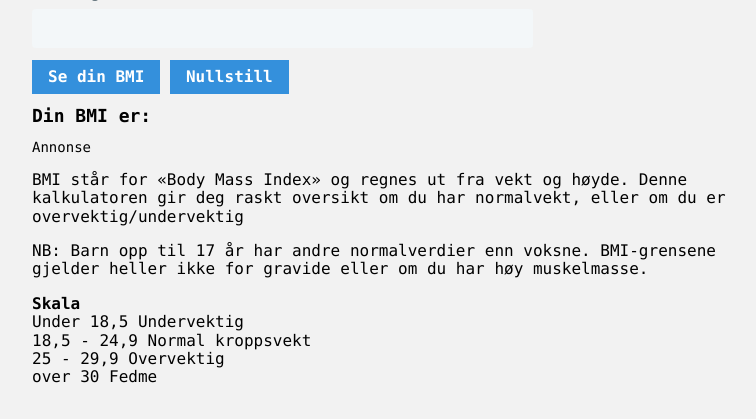
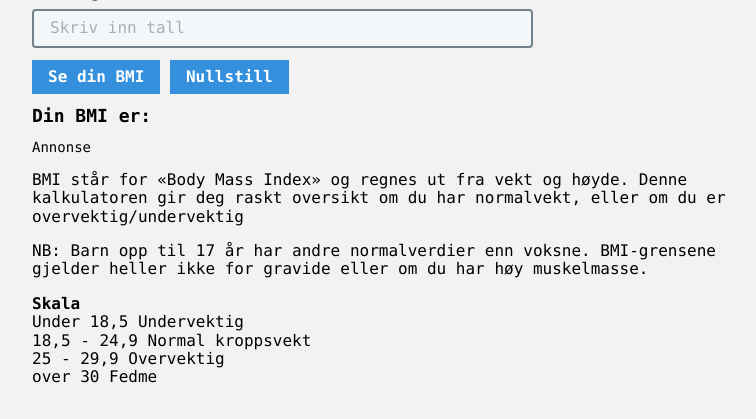
Before and after one commit to ekrist1/kalk, a Laravel app: page /calc/bmi in a window 1280 px wide. Shown: the part 194-613 px from the top of the page, without its empty margins (232-988 px from the left). Run offline with Laravel 8, Linux system fonts and the light colour scheme.

Commit message:
Improved input fields

```diff
--- a/resources/assets/js/components/CalcBMI.vue
+++ b/resources/assets/js/components/CalcBMI.vue
@@ -11,14 +11,14 @@
                         <label class="block text-grey-darker text-sm font-bold mb-2" for="Height">
                             Høyde (cm)
                         </label>
-                        <input class="bg-grey-lighter appearance-none border-2 border-grey-lighter hover:border-purple rounded w-full py-2 px-4 text-grey-darker" id="høyde" name="høyde" type="text" v-model="Height" v-validate="'required|min_value:140|max_value:230|digits:3'">
+                        <input class="bg-grey-lighter appearance-none border-2 border-grey-dark hover:border-purple rounded w-full py-2 px-4 text-grey-darker" id="høyde" name="høyde" type="text" v-model="Height" v-validate="'required|min_value:140|max_value:230|digits:3'" placeholder="Skriv inn tall">
                         <span v-show="errors.has('høyde')" class="text-red-dark text-sm">{{ errors.first('høyde') }}</span>
                     </div>
                     <div class="md:w-2/3 mt-4">
                         <label class="block text-grey-darker text-sm font-bold mb-2" for="Weight">
                         Vekt (kg)
                         </label>
-                        <input class="bg-grey-lighter appearance-none border-2 border-grey-lighter hover:border-purple rounded w-full py-2 px-4 text-grey-darker" id="vekt" name="vekt" type="text" v-model="Weight" v-validate="'required|min_value:20|max_value:250'">
+                        <input class="bg-grey-lighter appearance-none border-2 border-grey-dark hover:border-purple rounded w-full py-2 px-4 text-grey-darker" id="vekt" name="vekt" type="text" v-model="Weight" v-validate="'required|min_value:20|max_value:250'" placeholder="Skriv inn tall">
                         <span v-show="errors.has('vekt')" class="text-red-dark text-sm">{{ errors.first('vekt') }}</span>
                     </div>
                     <div class="mt-3">
--- a/resources/assets/js/components/CalcPaint.vue
+++ b/resources/assets/js/components/CalcPaint.vue
@@ -11,7 +11,7 @@
                 <label class="block text-grey-darker text-sm font-bold mb-2" for="Size">
                     Hvor mange kvadratmeter (m²) er rommet du skal male?
                 </label>
-                <input class="bg-grey-lighter appearance-none border-2 border-grey-lighter hover:border-purple rounded w-full py-2 px-4 text-grey-darker" id="størrelse" name="størrelse" type="text" v-model="Size" v-validate="'required|min_value:1|max_value:999'">
+                <input class="bg-grey-lighter appearance-none border-2 border-grey-dark hover:border-purple rounded w-full py-2 px-4 text-grey-darker" id="størrelse" name="størrelse" type="text" v-model="Size" v-validate="'required|min_value:1|max_value:999'" placeholder="Skriv inn tall">
                 <span v-show="errors.has('størrelse')" class="text-red-dark text-sm">{{ errors.first('størrelse') }}</span>
             </div>
             <div class="mt-3">
```
Also changed, not shown: public/js/app.js.
